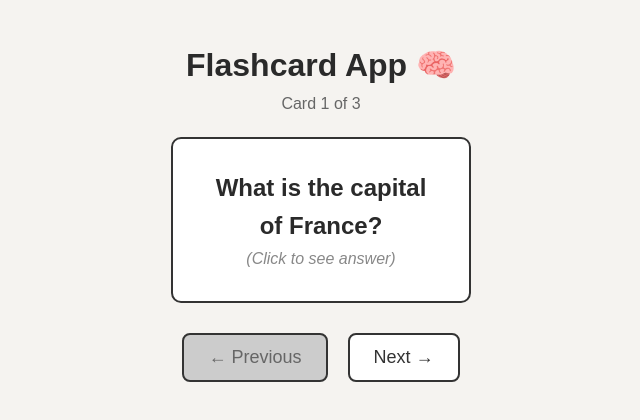
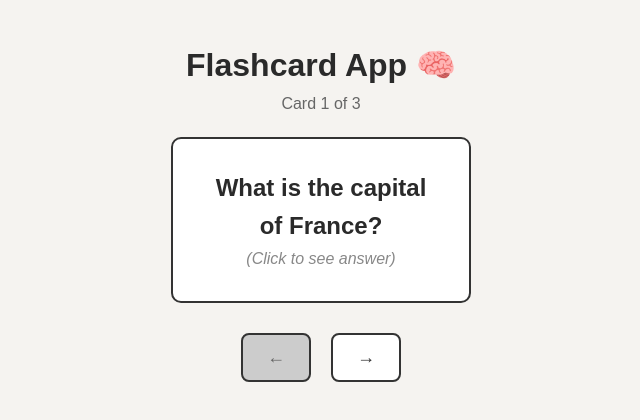
Before and after one commit to Claire007-creator/flashcard-app, a React (Create React App) app: page / in a window 1280 px wide. Shown: the top 420 px of the page, without its empty margins (319-959 px from the left). Built offline with nearby package versions, Linux system fonts and the light colour scheme.

Commit message:
Simplified button text to arrows only

```diff
--- a/src/App.tsx
+++ b/src/App.tsx
@@ -629,7 +629,7 @@ function App() {
             transition: '0.3s ease',
           }}
         >
-          ← Previous
+          ←
         </button>
 
         <button
@@ -646,7 +646,7 @@ function App() {
             transition: '0.3s ease',
           }}
         >
-          Next →
+          →
         </button>
       </div>
     </div>
```
